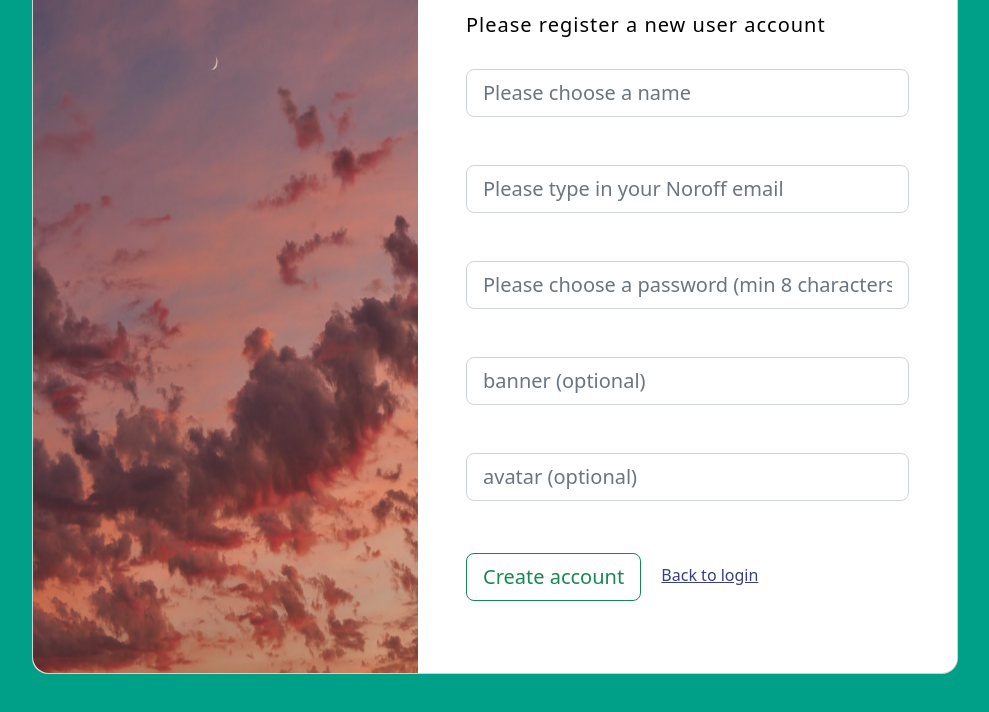
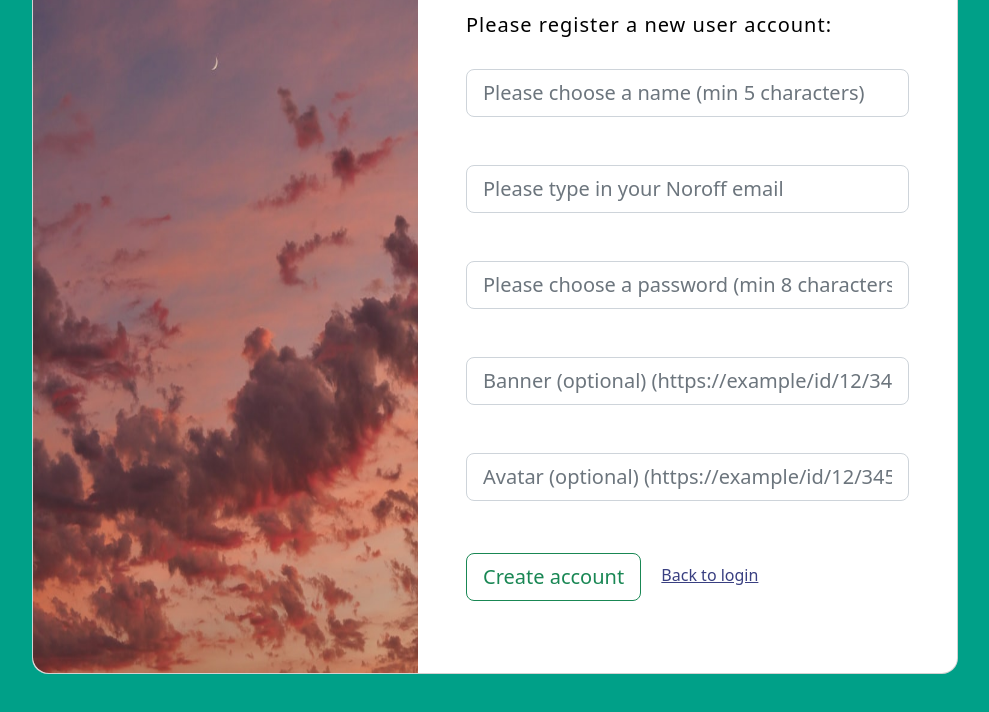
Before and after one commit to e0402/JavaScript-2-CA, a website with bundled scripts: page profile/register/index.html in a window 1280 px wide. Shown: the part 176-888 px from the top of the page, without its empty margins (145-1134 px from the left). Built offline with nearby package versions, Linux system fonts and the light colour scheme.

Commit message:
Input placeholder changes and page reload/alert message change - register form and profile/edit form

```diff
--- a/profile/register/index.html
+++ b/profile/register/index.html
@@ -56,7 +56,7 @@
                           class="fw-normal mb-3 pb-3"
                           style="letter-spacing: 1px"
                         >
-                          Please register a new user account
+                          Please register a new user account:
                         </h5>
 
                         <div class="form-outline mb-4">
@@ -66,9 +66,10 @@
                             id="form2Example17"
                             class="form-control form-control-lg"
                             required
+                            minlength="5"
                             pattern="^[\w]+$"
                             title="Must only contain uppercase & lowercase letters, numbers & underscore (e.g. SomeUsername_321)"
-                            placeholder="Please choose a name"
+                            placeholder="Please choose a name (min 5 characters)"
                           />
                           <label
                             class="form-label"
@@ -115,7 +116,7 @@
                             name="banner"
                             id="form2Example27"
                             class="form-control form-control-lg"
-                            placeholder="banner (optional)"
+                            placeholder="Banner (optional) (https://example/id/12/345)"
                           />
                           <label
                             class="form-label"
@@ -129,7 +130,7 @@
                             name="avatar"
                             id="form2Example27"
                             class="form-control form-control-lg"
-                            placeholder="avatar (optional)"
+                            placeholder="Avatar (optional) (https://example/id/12/345)"
                           />
                           <label
                             class="form-label"
--- a/src/js/api/profiles/update.mjs
+++ b/src/js/api/profiles/update.mjs
@@ -23,5 +23,7 @@ export async function updateProfile(profileData) {
     body: JSON.stringify(profileData),
   });
 
+  window.location.replace("/profile/edit/");
+
   return await response.json();
 }
--- a/src/js/handlers/updateProfile.mjs
+++ b/src/js/handlers/updateProfile.mjs
@@ -48,7 +48,7 @@ export async function setUpdateProfileListener() {
       profile.email = email;
 
       updateProfile(profile);
-      alert("Profile successfully updated! Refresh page to see changes.");
+      alert("Profile successfully updated!");
     });
   }
 }
--- a/src/js/templates/profile.mjs
+++ b/src/js/templates/profile.mjs
@@ -110,7 +110,7 @@ export function profileTemplateA(profileData) {
 
 /**
  * Export template function for rendering single profile as HTML using .map.
- * @param {object} porofileData Function parameter indicating single profile.
+ * @param {object} profileData Function parameter indicating single profile.
  * @param {object} parent Function parameter.
  */
 
```
Also changed, not shown: profile/edit/index.html (+2 -0 lines).
